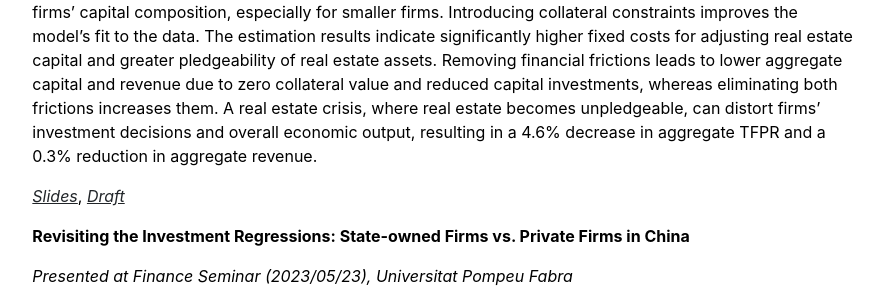
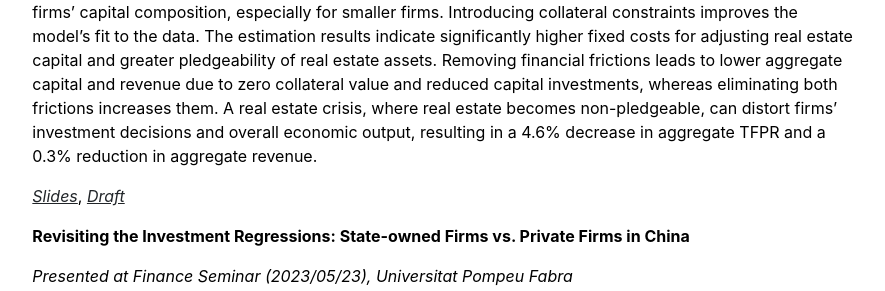
Before and after one commit to chengzi-yi/chengzi-yi.github.io, a Jekyll site: the page built from research.md, in a window 1280 px wide. Shown: the part 573-864 px from the top of the page, without its empty margins (197-1082 px from the left). Built offline with Jekyll 4.4.1, drawn with Linux system fonts in a browser that asks for light colours; some of the changed text lies outside the part shown.

Commit message:
correct typo

```diff
--- a/research.md
+++ b/research.md
@@ -13,7 +13,7 @@ permalink: /research
 
 *Presented at BOFIT Seminar (2024/11/26), Bank of Finland; European Doctoral Programme Jamboree (2024/06/07), Barcelona; Marco Working Group (2024/04/18), European University Institute*
 
-This paper investigates how collateral constraints influence firms’ investment allocation between real estate and non-real estate capital. I develop a model that incorporates adjustment costs and collateral constraints, where capital assets differ in both adjustment costs and pledgeability. Using data from Chinese listed firms, I estimate the model and demonstrate that financial frictions and adjustment costs play critical roles in shaping firms’ capital investment behavior. The model explains the observed high proportion of real estate in firms’ capital composition, especially for smaller firms. Introducing collateral constraints improves the model’s fit to the data. The estimation results indicate significantly higher fixed costs for adjusting real estate capital and greater pledgeability of real estate assets. Removing financial frictions leads to lower aggregate capital and revenue due to zero collateral value and reduced capital investments, whereas eliminating both frictions increases them. A real estate crisis, where real estate becomes unpledgeable, can distort firms’ investment decisions and overall economic output, resulting in a 4.6% decrease in aggregate TFPR and a 0.3% reduction in aggregate revenue.
+This paper investigates how collateral constraints influence firms’ investment allocation between real estate and non-real estate capital. I develop a model that incorporates adjustment costs and collateral constraints, where capital assets differ in both adjustment costs and pledgeability. Using data from Chinese listed firms, I estimate the model and demonstrate that financial frictions and adjustment costs play critical roles in shaping firms’ capital investment behavior. The model explains the observed high proportion of real estate in firms’ capital composition, especially for smaller firms. Introducing collateral constraints improves the model’s fit to the data. The estimation results indicate significantly higher fixed costs for adjusting real estate capital and greater pledgeability of real estate assets. Removing financial frictions leads to lower aggregate capital and revenue due to zero collateral value and reduced capital investments, whereas eliminating both frictions increases them. A real estate crisis, where real estate becomes non-pledgeable, can distort firms’ investment decisions and overall economic output, resulting in a 4.6% decrease in aggregate TFPR and a 0.3% reduction in aggregate revenue.
 
 [*Slides*](/assets/slides_collateral_investment.pdf), [*Draft*](/assets/draft_collateral_investment.pdf)
 
```
Also changed, not shown: 1 other file.
